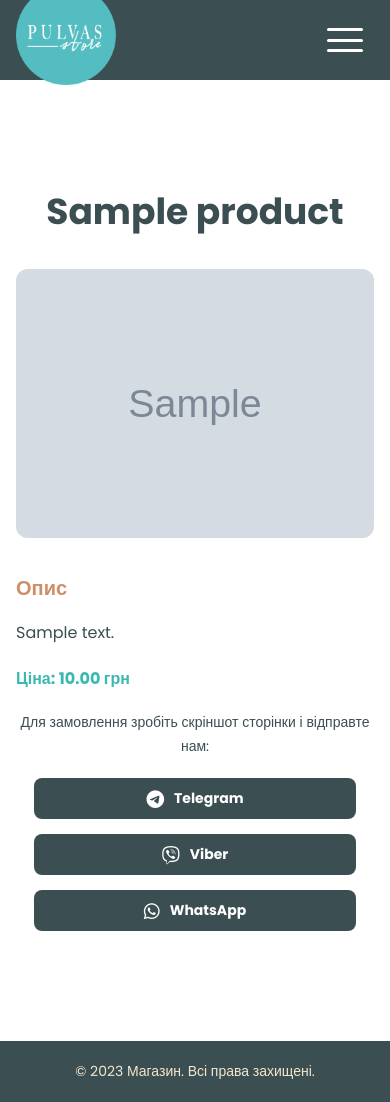
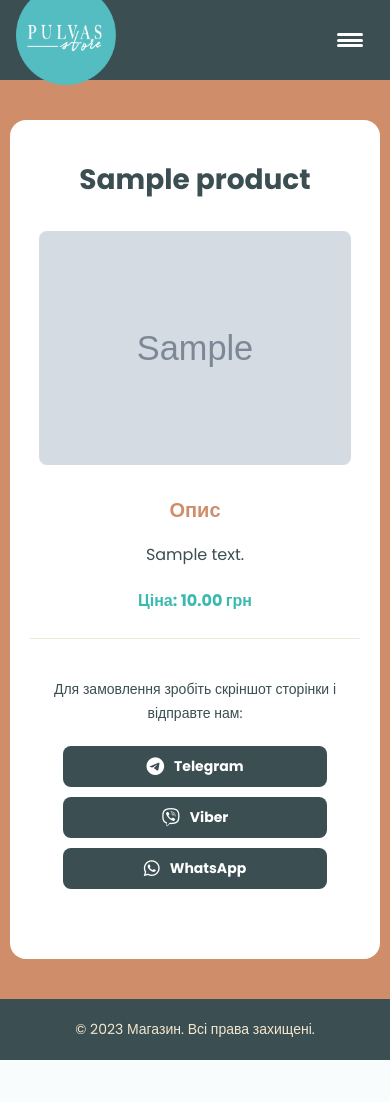
Before and after one commit to BonisOleg/Pulvas_store, a Django app: page /product/1/ in a window 390 px wide. After the commit the page ends 1060 px from the top, so only its background shows below. Run offline with Django 4.2, Linux system fonts and the light colour scheme; tables that the repository leaves empty hold one stand-in row (values such as "Sample post"); grey boxes marked "Sample" are stand-in pictures.

Commit message:
сайт повністю готовий за виключенням безпеки логіки додавання популярних товарів на головну та адаптації

```diff
--- a/shop/static/shop/styles.css
+++ b/shop/static/shop/styles.css
@@ -49,8 +49,8 @@
 }
 
 *,
-\n*::before,
-\n*::after {
+*::before,
+*::after {
     box-sizing: inherit;
 }
 
@@ -1531,189 +1531,192 @@
     opacity: 1;
 }
 
-/* === Product Detail Page === */
-.product-detail-layout {
+/* === Product Detail Page (НОВИЙ МАКЕТ) === */
+
+/* Обгортка всієї сторінки */
+.product-detail-wrapper {
+    padding: 40px 0;
+    /* Вертикальні відступи */
+    background-color: var(--color-secondary);
+    /* <-- ЗМІНЕНО НА ПОМАРАНЧЕВИЙ */
+}
+
+/* Внутрішній контейнер для обмеження ширини контенту */
+.product-detail-wrapper .container {
+    max-width: 900px;
+    /* Можна підібрати ширину */
+    margin: 0 auto;
+    padding: 30px;
+    /* Внутрішні відступи для контенту */
+    background-color: var(--color-background);
+    /* Білий фон для самого контенту */
+    border-radius: 16px;
+    /* Заокруглення */
+    box-shadow: var(--shadow-md);
+    /* Тінь */
+    text-align: center;
+    /* Центруємо текст за замовчуванням */
+}
+
+/* Заголовок товару */
+.product-detail-wrapper .section-title {
+    margin-bottom: 30px;
+}
+
+/* Галерея мініатюр */
+.product-thumbnails {
     display: flex;
-    gap: 50px;
+    flex-wrap: wrap;
+    gap: 10px;
+    justify-content: center;
+    margin-bottom: 20px;
+    /* Відступ ПІСЛЯ мініатюр, ПЕРЕД головним фото */
+}
+
+.thumbnail-item {
+    width: 60px;
+    /* Трохи менші мініатюри */
+    height: 60px;
+    border: 2px solid transparent;
+    border-radius: 6px;
+    /* Менше заокруглення */
+    overflow: hidden;
+    cursor: pointer;
+    transition: all 0.3s ease;
+}
+
+.thumbnail-item:hover {
+    transform: scale(1.1);
+    border-color: rgba(0, 0, 0, 0.1);
+}
+
+.thumbnail-item.active {
+    border-color: var(--color-primary);
+    transform: scale(1.05);
+}
+
+.thumbnail-item img {
+    display: block;
+    width: 100%;
+    height: 100%;
+    object-fit: cover;
+}
+
+/* Головне зображення */
+.product-main-image {
+    position: relative;
+    width: 100%;
+    /* Займає всю ширину контейнера */
+    overflow: hidden;
+    /* Залишаємо про всяк випадок, хоча не має бути видимим */
+    margin-bottom: 30px;
+    /* Відступ ПІСЛЯ головного фото */
+    display: flex;
+    align-items: center;
+    justify-content: center;
+}
+
+.product-main-image img {
+    display: block;
+    max-width: 80vw;
+    /* Не ширше 80% екрану */
+    max-height: 70vh;
+    /* Не вище 70% екрану */
+    width: auto;
+    /* Авто-ширина для пропорцій */
+    height: auto;
+    /* Авто-висота для пропорцій */
+    object-fit: contain;
+    /* Вписуємо без обрізки */
+    border-radius: 8px;
+    /* Невелике заокруглення для самого фото (ЗАЛИШЕНО, бо стосується фото) */
+}
+
+/* Контент під фото */
+.product-info-content {
     margin-top: 30px;
-    flex-wrap: wrap;
-    /* Додаємо wrap для адаптивності */
-}
-
-.product-detail-column {
-    /* flex: 1;  ВИДАЛЕНО: Замість цього використовуємо flex-basis/max-width */
-    min-width: 280px;
-    /* Мінімальна ширина для колонки на маленьких екранах */
-}
-
-/* Нові правила для ширини колонок */
-.product-gallery-column {
-    flex: 1 1 45%;
-    /* Дозволяє зменшуватись, базовий розмір 45% */
-    max-width: 45%;
-}
-
-.product-info-column {
-    flex: 1 1 55%;
-    /* Дозволяє зменшуватись, базовий розмір 55% */
-    max-width: 55%;
-}
-
-/* Замінюємо стилі для заголовка h1 на сторінці деталей товару */
-.product-detail-column h2 {
-    /* Стиль для заголовка "Опис" */
+}
+
+/* Заголовок "Опис" */
+.product-info-content h2 {
     font-size: var(--text-xl);
-    /* Зробимо трохи більшим */
     font-weight: var(--font-bold);
     margin-top: 0;
     margin-bottom: 15px;
     color: var(--color-secondary);
-    /* Використаємо акцентний колір */
-}
-
-.product-detail-column p {
-    /* Стиль для тексту опису */
+}
+
+/* Текст опису */
+.product-info-content p {
     line-height: 1.7;
     margin-bottom: 20px;
-}
-
+    /* text-align: left; */
+    /* <-- ВИДАЛЕНО/ЗАКОМЕНТОВАНО, щоб успадкувати центрування */
+}
+
+/* Ціна */
 .product-detail-price {
     font-size: var(--text-lg);
     font-weight: var(--font-bold);
     margin-top: 20px;
     margin-bottom: 25px;
-    /* Збільшимо відступ перед кнопками */
     color: var(--color-primary);
-    /* Виділимо ціну */
-}
-
+}
+
+/* Блок з кнопками */
 .product-detail-actions {
     margin-top: 20px;
-    /* Додаємо відступ для контейнера кнопок */
-}
-
-/* --- Галерея на сторінці деталей товару --- */
-.product-main-image {
-    /* Контейнер для головного фото */
-    position: relative;
-    width: 100%;
-    aspect-ratio: 1 / 1;
-    /* Робимо контейнер квадратним, можна змінити */
-    background-color: var(--color-accent-3);
-    /* Фон, якщо немає фото */
-    border-radius: 12px;
-    overflow: hidden;
+    border-top: 1px solid var(--color-accent-3);
+    /* Розділювач */
+    padding-top: 25px;
+    /* Відступ над інструкцією */
+}
+
+/* Інструкція */
+.order-instruction {
     margin-bottom: 15px;
-    /* Відступ до мініатюр */
-    display: flex;
-    /* Для центрування плейсхолдера, якщо фото немає */
-    align-items: center;
+    font-size: var(--text-sm);
+    text-align: center;
+    color: var(--color-dark);
+}
+
+/* Контейнер кнопок */
+.quick-contact-buttons.align-start {
     justify-content: center;
-}
-
-.product-main-image img {
-    display: block;
-    width: 100%;
-    height: 100%;
-    object-fit: cover;
-    /* Або contain */
-}
-
-.product-thumbnails {
-    /* Контейнер для мініатюр */
-    display: flex;
-    flex-wrap: wrap;
-    /* Дозволяємо переноситись */
-    gap: 10px;
-    /* Відступ між мініатюрами */
-    justify-content: center;
-    /* Центруємо мініатюри */
-}
-
-.thumbnail-item {
-    /* Контейнер однієї мініатюри */
-    width: 70px;
-    /* Фіксована ширина мініатюри */
-    height: 70px;
-    /* Фіксована висота мініатюри */
-    border: 2px solid transparent;
-    /* Рамка для виділення активної */
-    border-radius: 8px;
-    overflow: hidden;
-    cursor: pointer;
-    transition: border-color 0.3s ease, transform 0.3s ease;
-}
-
-.thumbnail-item:hover {
-    transform: scale(1.05);
-    /* Збільшення при наведенні */
-}
-
-.thumbnail-item.active {
-    border-color: var(--color-primary);
-    /* Виділяємо активну мініатюру */
-}
-
-.thumbnail-item img {
-    display: block;
-    width: 100%;
-    height: 100%;
-    object-fit: cover;
-}
-
-/* Адаптивність для сторінки деталей (включаючи галерею) */
+    /* Центруємо кнопки під фото */
+    gap: 15px;
+}
+
+/* АДАПТИВНІСТЬ ДЛЯ НОВОГО МАКЕТУ */
 @media (max-width: 768px) {
-    .product-detail-layout {
-        gap: 20px;
-        margin-top: 20px;
-    }
-
-    /* На мобільних повертаємо колонкам можливість займати всю ширину */
-    .product-gallery-column,
-    .product-info-column {
-        flex-basis: 100%;
-        max-width: 100%;
-    }
-
-    .product-detail-image-placeholder,
-    /* Розмір старого плейсхолдера */
-    .product-main-image {
-        /* Розмір нового контейнера */
-        height: auto;
-        /* Забираємо фіксовану висоту */
-        aspect-ratio: 4 / 3;
-        /* Встановлюємо співвідношення сторін */
-    }
-
-    .thumbnail-item {
-        width: 60px;
-        height: 60px;
-    }
-
-    .product-detail-column h2 {
+
+    /* Оновлення для нового wrapper */
+    .product-detail-wrapper .container {
+        padding: 20px;
+        /* Менші відступи на мобільному */
+        max-width: 95%;
+        /* Трохи ширше */
+    }
+
+    .product-info-content h2 {
         font-size: var(--text-lg);
     }
 
     .product-detail-price {
         font-size: var(--text-md);
-        margin-bottom: 20px;
-    }
-}
-
-/* === Нові стилі для сторінки деталей товару === */
-
-.order-instruction {
-    margin-bottom: 15px;
-    /* ЗБІЛЬШЕНО (було 10px) */
-    font-size: var(--text-sm);
-    text-align: center;
-    color: var(--color-dark);
-    /* Додамо колір на всяк випадок */
-}
-
-/* Модифікатор для вирівнювання кнопок по лівому краю в product_detail */
-.quick-contact-buttons.align-start {
-    justify-content: flex-start;
-    gap: 15px;
-    /* ДОДАНО: Відступ між кнопками */
-}
+    }
+
+    .quick-contact-buttons.align-start {
+        flex-direction: column;
+        /* Кнопки одна під одною */
+        align-items: center;
+        /* Центруємо їх */
+        gap: 10px;
+    }
+
+    .quick-contact-buttons.align-start .btn-contact {
+        width: 80%;
+        /* Ширина кнопок */
+        max-width: 280px;
+    }
+}
--- a/shop/templates/shop/products/product_detail.html
+++ b/shop/templates/shop/products/product_detail.html
@@ -2,21 +2,13 @@
 {% load static %}
 
 {% block content %}
-<div class="container contact-page-padding">
+{# Отримуємо колірний клас товару (з utils або прямо тут, якщо логіка проста) #}
+{# Припускаємо, що 'product.color_class' вже існує і містить щось на кшталт 'bg-accent-1' #}
+<div class="product-detail-wrapper {{ product.color_class }}">
+    <div class="container"> {# Додамо внутрішній контейнер для обмеження ширини контенту #}
         <h1 class="section-title">{{ product.name }}</h1>
 
-    <div class="product-detail-layout">
-        <div class="product-detail-column product-gallery-column">
-            <div class="product-main-image">
-                {% with main_image=product.get_main_image %}
-                {% if main_image and main_image.image %}
-                <img id="mainProductImage" src="{{ main_image.image.url }}" alt="{{ product.name }} - Головне фото">
-                {% else %}
-                <div class="product-detail-image-placeholder"><span>Фото відсутнє</span></div>
-                {% endif %}
-                {% endwith %}
-            </div>
-
+        {# Галерея мініатюр (тільки якщо їх більше 1) #}
         {% if product_images|length > 1 %}
         <div class="product-thumbnails">
             {% for img_obj in product_images %}
@@ -29,17 +21,31 @@
             {% endfor %}
         </div>
         {% endif %}
+
+        {# Головне зображення #}
+        <div class="product-main-image">
+            {% with main_image=product.get_main_image %}
+            {% if main_image and main_image.image %}
+            <img id="mainProductImage" src="{{ main_image.image.url }}" alt="{{ product.name }} - Головне фото">
+            {% else %}
+            {# Залишимо простий плейсхолдер, бо фон вже є у wrapper #}
+            <span>Фото відсутнє</span>
+            {% endif %}
+            {% endwith %}
         </div>
 
-        <div class="product-detail-column product-info-column">
+        {# Інформація про товар #}
+        <div class="product-info-content">
             <h2>Опис</h2>
             <p>{{ product.description }}</p>
             <h3 class="product-detail-price">Ціна: {{ product.price }} грн</h3>
 
+            {# Дії / Кнопки #}
             <div class="product-detail-actions">
                 <p class="order-instruction">
                     Для замовлення зробіть скріншот сторінки і відправте нам:
                 </p>
+                {# Кнопки залишаємо як є, тільки в новій структурі #}
                 <div class="quick-contact-buttons align-start">
                     <a href="https://t.me/DanaAfanasenko" target="_blank" class="btn-primary btn-contact btn-telegram">
                         <i class="fab fa-telegram-plane"></i>
@@ -56,11 +62,12 @@
                 </div>
             </div>
         </div>
-    </div>
+    </div> {# Кінець .container #}
+</div> {# Кінець .product-detail-wrapper #}
 
-</div>
 
 <script>
+    // JS для зміни головного зображення залишається без змін
     function changeMainImage(newImageUrl, thumbnailElement) {
         const mainImage = document.getElementById('mainProductImage');
         if (mainImage) {
@@ -71,8 +78,9 @@
         if (currentActive) {
             currentActive.classList.remove('active');
         }
-        if (thumbnailElement && thumbnailElement.parentElement.classList.contains('thumbnail-item')) {
-            thumbnailElement.parentElement.classList.add('active');
+        // Перевіряємо, що thumbnailElement існує і має батьківський елемент .thumbnail-item
+        if (thumbnailElement && thumbnailElement.closest('.thumbnail-item')) {
+            thumbnailElement.closest('.thumbnail-item').classList.add('active');
         }
     }
 </script>
```
Lines whose indentation alone changed are shown as unchanged.
